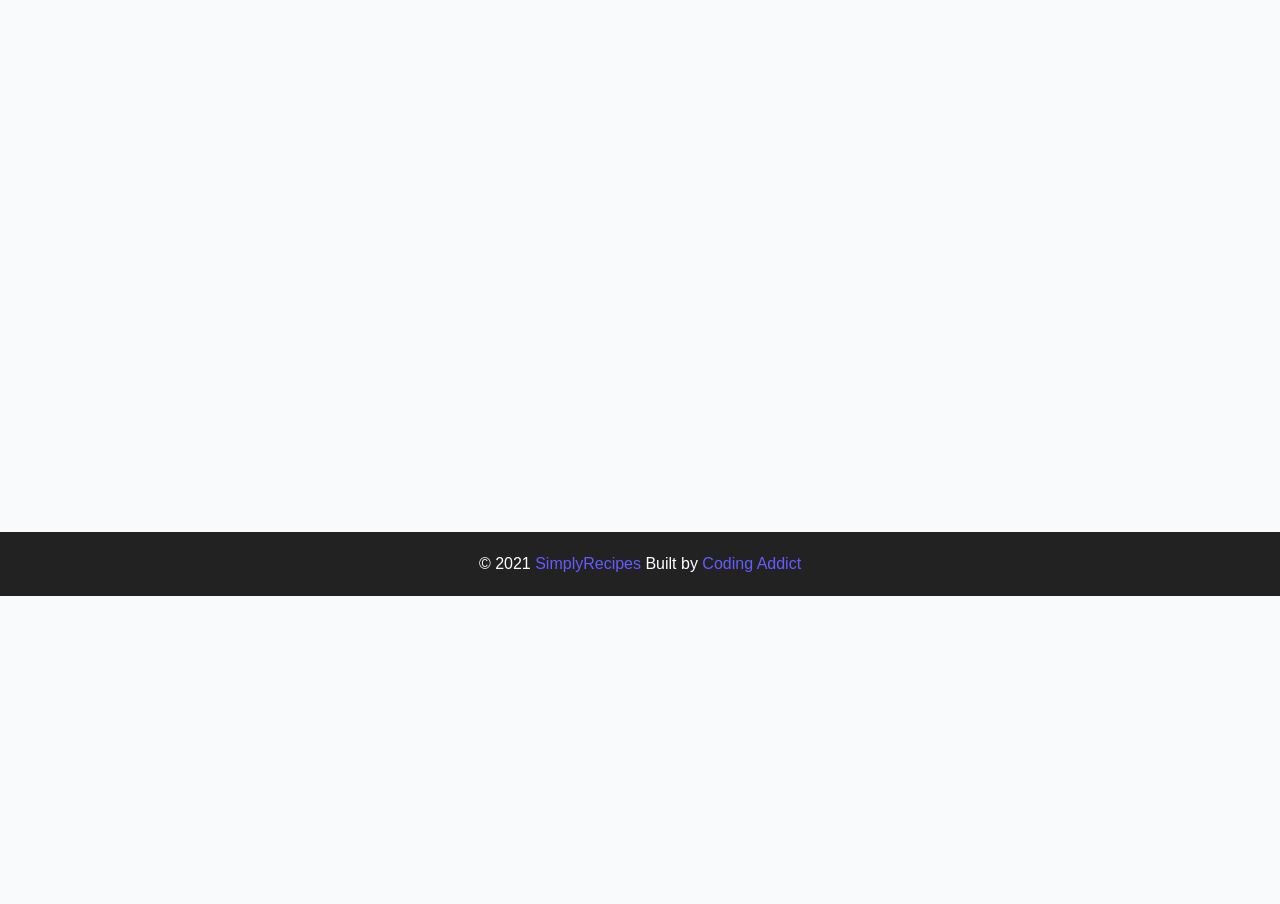
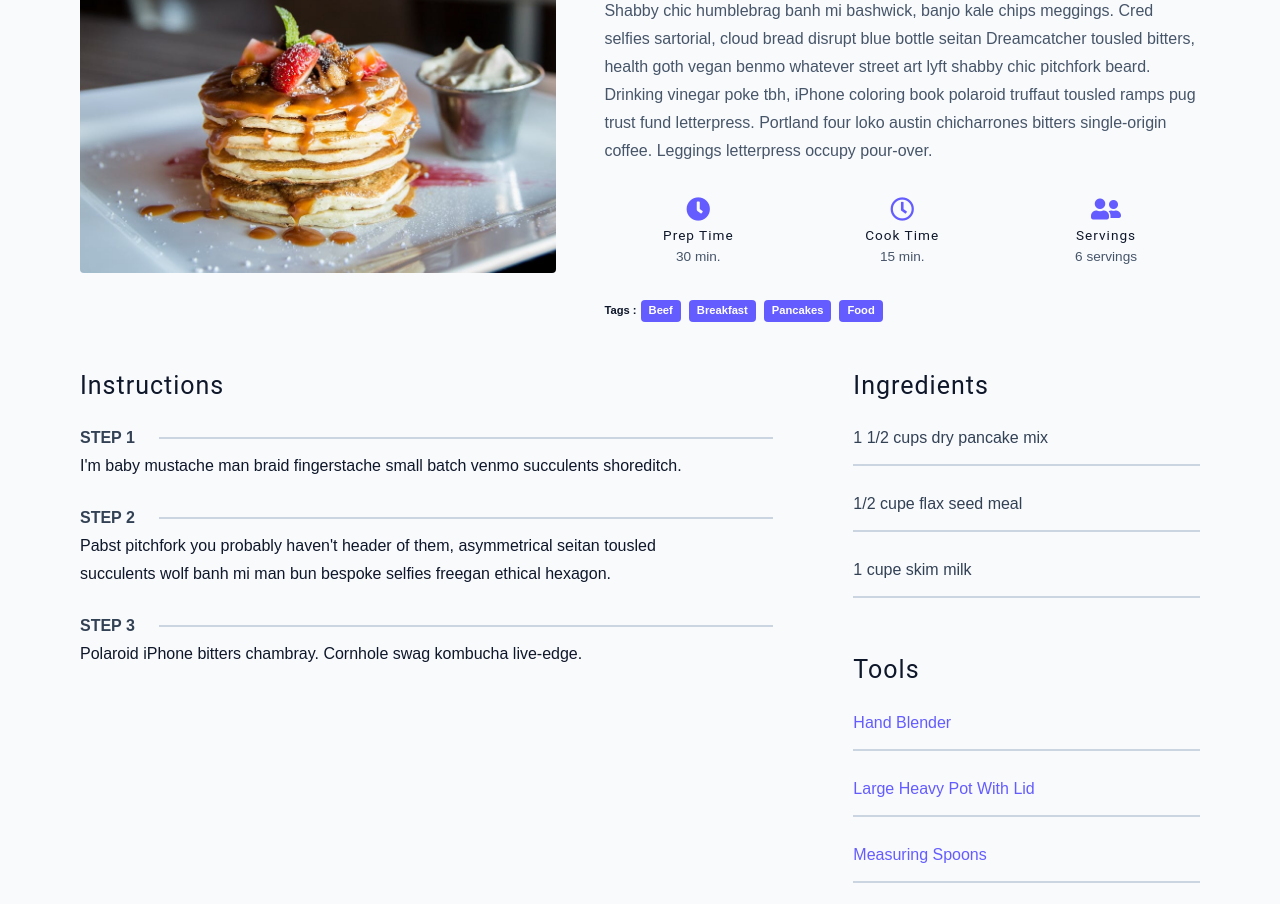
Before and after one commit to Bach-Nghia-Nguyen/simple-recipes, a plain HTML site: page single-recipe.html in a window 1280 px wide. Shown: the part 204-1108 px from the top of the page. Before the commit the page ends 800 px from the top, so only its background shows below. Drawn offline with Linux system fonts and the light colour scheme.

Commit message:
single recipe page, complete

```diff
--- a/css/style.css
+++ b/css/style.css
@@ -6,5 +6,7 @@
 @import url("./stylesheets/recipes.css");
 @import url("./stylesheets/about.css");
 @import url("./stylesheets/contact.css");
+@import url("./stylesheets/tags.css");
+@import url("./stylesheets/single.css");
 @import url("./stylesheets/footer.css");
 @import url("./stylesheets/error.css");
--- /dev/null
+++ b/css/stylesheets/single.css
@@ -0,0 +1,118 @@
+/*
+===============
+Single Recipe Page
+===============
+*/
+.recipe-hero {
+  display: grid;
+  gap: 3rem;
+}
+
+.recipe-hero-img {
+  height: 300px;
+  border-radius: var(--borderRadius);
+}
+
+.recipe-hero p {
+  color: var(--grey-600);
+}
+
+.recipe-icons {
+  display: grid;
+  grid-template-columns: repeat(3, 1fr);
+  gap: 1rem;
+  margin: 2rem 0;
+  text-align: center;
+}
+
+.recipe-icons i {
+  font-size: 1.5rem;
+  color: var(--primary-500);
+}
+
+.recipe-icons h5,
+.recipe-icons p {
+  margin-bottom: 0;
+  font-size: 0.85rem;
+}
+
+.recipe-icons p {
+  color: var(--grey-600);
+}
+
+.recipe-tags {
+  display: flex;
+  align-items: center;
+  flex-wrap: wrap;
+  font-size: 0.7rem;
+  font-weight: 600;
+}
+
+.recipe-tags a {
+  background: var(--primary-500);
+  border-radius: var(--borderRadius);
+  color: var(--white);
+  padding: 0.05rem 0.5rem;
+  margin: 0 0.25rem;
+  text-transform: capitalize;
+}
+
+@media screen and (min-width: 992px) {
+  .recipe-hero {
+    grid-template-columns: 4fr 5fr;
+    align-items: center;
+  }
+}
+
+.recipe-content {
+  padding: 3rem 0;
+  display: grid;
+  gap: 2rem 5rem;
+}
+
+@media screen and (min-width: 992px) {
+  .recipe-content {
+    grid-template-columns: 2fr 1fr;
+  }
+}
+
+.single-instruction header {
+  display: grid;
+  grid-template-columns: auto 1fr;
+  gap: 1.5rem;
+  align-items: center;
+}
+
+.single-instruction header p {
+  text-transform: uppercase;
+  font-weight: 600;
+  margin-bottom: 0;
+  color: var(--primary-500);
+}
+
+.single-instruction header > p {
+  color: var(--grey-700);
+}
+
+.single-instruction header div {
+  height: 2px;
+  background: var(--grey-300);
+}
+
+.second-column {
+  display: grid;
+  row-gap: 2rem;
+}
+
+.single-ingredient {
+  border-bottom: 2px solid var(--grey-300);
+  padding-bottom: 0.75rem;
+  color: var(--grey-700);
+}
+
+.single-tool {
+  border-bottom: 2px solid var(--grey-300);
+  padding-bottom: 0.75rem;
+  color: var(--primary-500);
+  text-transform: capitalize;
+}
--- /dev/null
+++ b/css/stylesheets/tags.css
@@ -0,0 +1,44 @@
+/*
+===============
+Tags Page
+===============
+*/
+.tags-wrapper {
+  display: grid;
+  gap: 2rem;
+  padding-bottom: 3rem;
+}
+
+.tag {
+  background: var(--grey-500);
+  border-radius: var(--borderRadius);
+  text-align: center;
+  color: var(--white);
+  transition: var(--transition);
+  padding: 0.75rem 0;
+}
+
+.tag:hover {
+  background: var(--primary-500);
+}
+
+.tag h5,
+.tag p {
+  margin-bottom: 0;
+}
+
+.tag h5 {
+  font-weight: 600;
+}
+
+@media screen and (min-width: 576px) {
+  .tags-wrapper {
+    grid-template-columns: 1fr 1fr;
+  }
+}
+
+@media screen and (min-width: 992px) {
+  .tags-wrapper {
+    grid-template-columns: repeat(3, 1fr);
+  }
+}
--- a/single-recipe.html
+++ b/single-recipe.html
@@ -47,7 +47,119 @@
 
     <!-- main -->
     <main class="page">
-      <h1>Single recipe page</h1>
+      <div class="recipe-page">
+        <section class="recipe-hero">
+          <img
+            src="./assets/recipes/recipe-4.jpeg"
+            alt="pancakes"
+            class="img recipe-hero-img"
+          />
+          <article>
+            <h2>Banana Pancakes</h2>
+            <p>
+              Shabby chic humblebrag banh mi bashwick, banjo kale chips
+              meggings. Cred selfies sartorial, cloud bread disrupt blue bottle
+              seitan Dreamcatcher tousled bitters, health goth vegan benmo
+              whatever street art lyft shabby chic pitchfork beard. Drinking
+              vinegar poke tbh, iPhone coloring book polaroid truffaut tousled
+              ramps pug trust fund letterpress. Portland four loko austin
+              chicharrones bitters single-origin coffee. Leggings letterpress
+              occupy pour-over.
+            </p>
+
+            <!-- recipe icons -->
+            <div class="recipe-icons">
+              <!-- single recipe icon -->
+              <article>
+                <i class="fas fa-clock"></i>
+                <h5>prep time</h5>
+                <p>30 min.</p>
+              </article>
+
+              <!-- single recipe icon -->
+              <article>
+                <i class="far fa-clock"></i>
+                <h5>cook time</h5>
+                <p>15 min.</p>
+              </article>
+
+              <!-- single recipe icon -->
+              <article>
+                <i class="fas fa-user-friends"></i>
+                <h5>servings</h5>
+                <p>6 servings</p>
+              </article>
+            </div>
+
+            <!-- recipe tags -->
+            <div class="recipe-tags">
+              Tags : <a href="tag-template.html">beef</a>
+              <a href="tag-template.html">breakfast</a>
+              <a href="tag-template.html">pancakes</a>
+              <a href="tag-template.html">food</a>
+            </div>
+          </article>
+        </section>
+
+        <!-- recipe content -->
+        <section class="recipe-content">
+          <article>
+            <h4>instructions</h4>
+            <!-- single instruction -->
+            <div class="single-instruction">
+              <header>
+                <p>step 1</p>
+                <div></div>
+              </header>
+              <p>
+                I'm baby mustache man braid fingerstache small batch venmo
+                succulents shoreditch.
+              </p>
+            </div>
+
+            <!-- single instruction -->
+            <div class="single-instruction">
+              <header>
+                <p>step 2</p>
+                <div></div>
+              </header>
+              <p>
+                Pabst pitchfork you probably haven't header of them,
+                asymmetrical seitan tousled succulents wolf banh mi man bun
+                bespoke selfies freegan ethical hexagon.
+              </p>
+            </div>
+
+            <!-- single instruction -->
+            <div class="single-instruction">
+              <header>
+                <p>step 3</p>
+                <div></div>
+              </header>
+              <p>
+                Polaroid iPhone bitters chambray. Cornhole swag kombucha
+                live-edge.
+              </p>
+            </div>
+          </article>
+
+          <article class="second-column">
+            <div>
+              <h4>ingredients</h4>
+              <p class="single-ingredient">1 1/2 cups dry pancake mix</p>
+              <p class="single-ingredient">1/2 cupe flax seed meal</p>
+              <p class="single-ingredient">1 cupe skim milk</p>
+            </div>
+            <div>
+              <h4>tools</h4>
+              <p class="single-tool">Hand Blender</p>
+              <p class="single-tool">Large Heavy Pot With Lid</p>
+              <p class="single-tool">Measuring Spoons</p>
+              <p class="single-tool">Measuring Cups</p>
+            </div>
+          </article>
+        </section>
+      </div>
     </main>
     <!-- end of main -->
 
```
Also changed, not shown: tags.html (+36 -1 lines).
